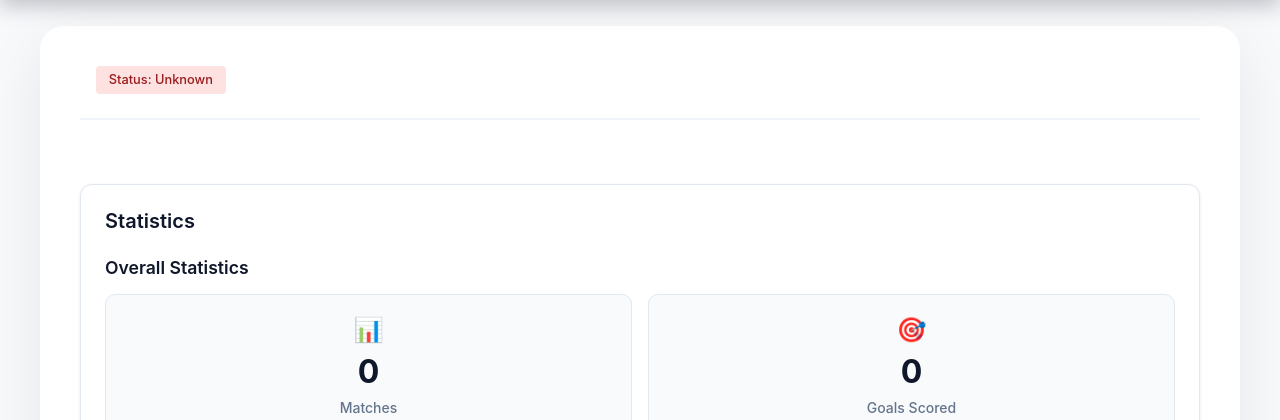
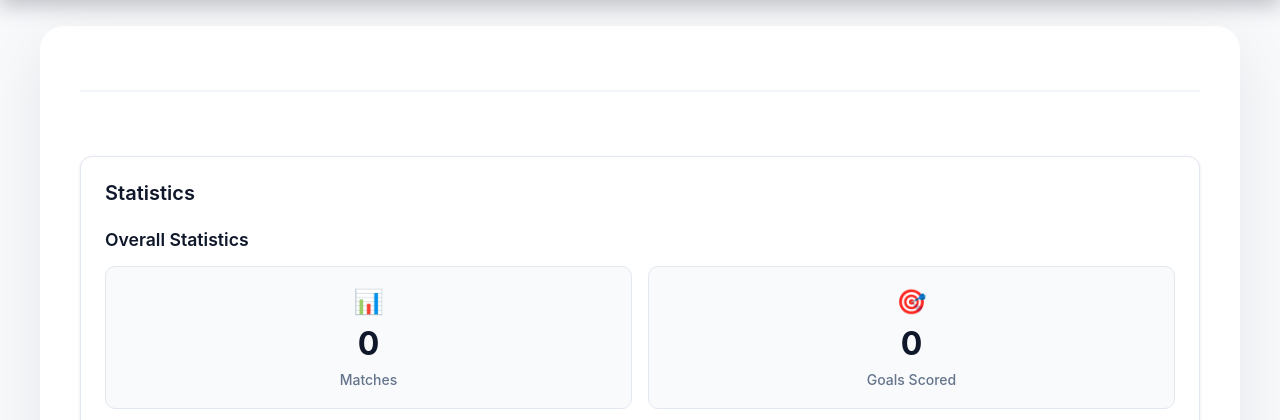
Before and after one commit to simay-uygur/CS-353-Sports-League-and-Player-Management-System, a Flask app: page /player/home in a window 1280 px wide. Shown: the part 78-498 px from the top of the page. Run offline with Flask 2, Linux system fonts and the light colour scheme; the visitor is signed in with stand-in values (Sample User, id 1); data that the repository does not hold is empty; some libraries are stand-ins or nearby versions.

Commit message:
frontend fix

```diff
--- a/app/templates/home_player.html
+++ b/app/templates/home_player.html
@@ -12,15 +12,6 @@
         <header class="player-header">
             <div class="player-header__left">
                 <h1>{{ player_info.firstname }} {{ player_info.lastname }}</h1>
-                {% if player_info.iseligible and player_info.iseligible|lower == 'eligible' %}
-                    <span class="status-badge eligible">
-                        Status: Eligible
-                    </span>
-                {% else %}
-                    <span class="status-badge ineligible" style="background-color: #fee2e2; color: #991b1b;">
-                        Status: {{ player_info.iseligible or 'Unknown' }}
-                    </span>
-                {% endif %}
             </div>
         </header>
 
```
